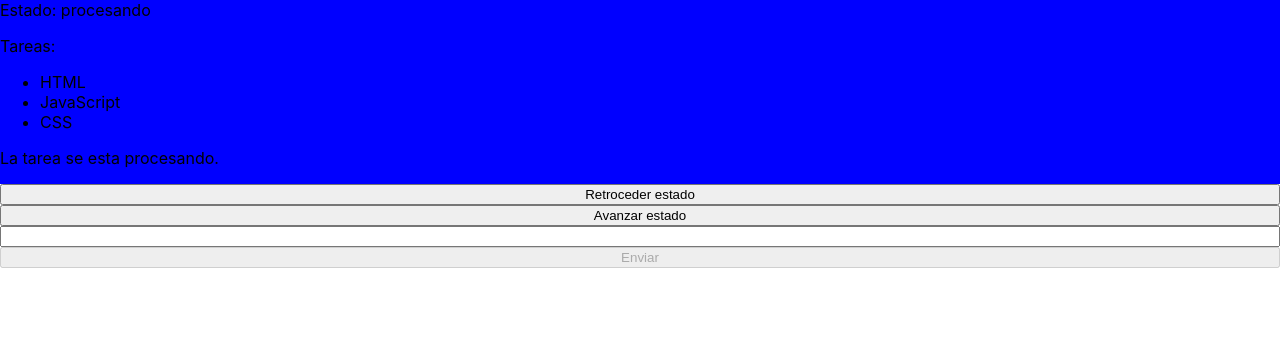
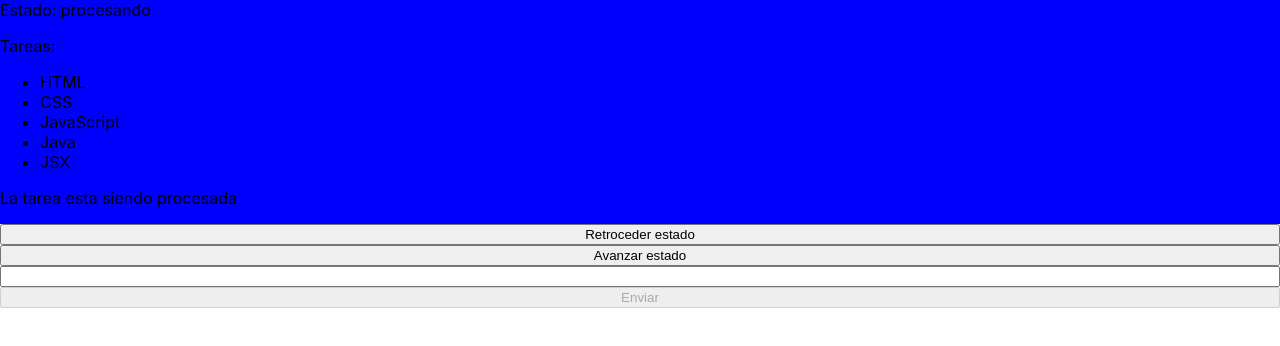
Before and after one commit to Melissa-Martinez-XL/first_react_app, a React (Create React App) app: page / in a window 1280 px wide. Both pictures are taken after a click on the button "Avanzar estado". Shown: the top 346 px of the page. Built offline with nearby package versions, Linux system fonts and the light colour scheme.

Commit message:
if y list rendering

```diff
--- a/src/Card.js
+++ b/src/Card.js
@@ -1,31 +1,56 @@
 import { string } from "prop-types";
 
-const Card = ({color, status}) => (
+const Card = ({color, status}) => {
 
-    <div style={{ backgroundColor: color }}>
-        <span>Estado: {status}</span>
+    function showText () {
 
-        {status === 'procesar' ? (
-            <p>Tiene una tarea por procesar.</p>
-        ) : status === 'procesando' ? (
-            <>
-                <div>
-                    <p>Tareas:</p>
-                    <ul>
-                        <li>HTML</li>
-                        <li>JavaScript</li>
-                        <li>CSS</li>
-                    </ul>
-                </div>
-                <p>La tarea se esta procesando.</p>
-            </>
-        ) : status === 'finalizado' ?(
-            <p>La tarea ha finalizado</p>
-        ) : (
-            alert('Un error ha ocurrido')
-        )}
-    </div>
-);
+        if (status === 'procesar') {
+
+            return <p>Tiene una tarea por porcesar</p>;
+        }
+
+        if (status === 'procesando') {
+
+            const list = [
+                {title: 'HTML', id: 1},
+                {title: 'CSS', id: 2},
+                {title: 'JavaScript', id: 3},
+                {title: 'Java', id: 4},
+                {title: 'JSX', id: 5}
+            ];
+
+            const listItems = list.map (items =>
+                <li key={items.id}>
+                    {items.title}
+                </li>
+                );
+
+            return (
+                <>
+                <p>Tareas:</p>
+                <ul>
+                    {listItems}
+                </ul>
+                <p>La tarea esta siendo procesada</p>
+                </>
+            );
+
+        }
+
+        return <p>La tarea ha finalizado</p>;
+
+    }
+
+    return (
+        <div style={{ backgroundColor: color }}>
+            <span>Estado: {status}</span>
+
+            {showText()}
+
+        </div>
+
+    );
+}
 
 /*
 class Card extends Component {
```
